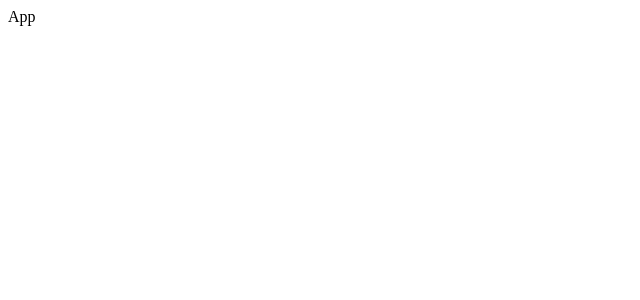
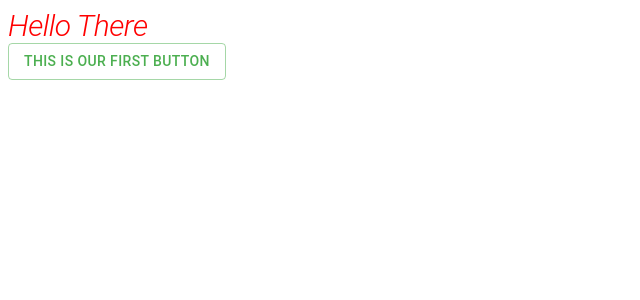
Before and after one commit to Decoy5796/material-ui-examples, a React (Create React App) app: page / in a window 1280 px wide. Shown: the top 300 px of the page, without its empty margins (0-640 px from the left). Built offline with nearby package versions, Linux system fonts and the light colour scheme.

Commit message:
Material-UI 특징 알아보기 - 기본 컴포넌트 사용해보기 - 테마 커스터마징 방법 - 스타일 오버라이딩 방법

```diff
--- a/src/App.jsx
+++ b/src/App.jsx
@@ -1,7 +1,23 @@
+import { Button, Typography } from '@material-ui/core';
+import { makeStyles, createStyles } from '@material-ui/core/styles';
+
+const useStyles = makeStyles((theme) => createStyles({
+  helloThereStyle: {
+    fontStyle: 'oblique',
+    color: 'red',
+    fontSize: '30px'
+  }
+}));
+
 function App() {
+  const classes = useStyles();
+
   return (
     <div>
-      App
+      <Typography className={classes.helloThereStyle} variant='h1' color="primary">Hello There</Typography>
+      <Button color='secondary' variant='outlined'>
+        This is our first button
+      </Button>
     </div>
   );
 }
--- a/src/index.js
+++ b/src/index.js
@@ -1,11 +1,16 @@
 import React from 'react';
 import ReactDOM from 'react-dom';
+import { ThemeProvider } from '@material-ui/core/styles';
 import App from './App';
 import reportWebVitals from './reportWebVitals';
 
+import theme from './theme';
+
 ReactDOM.render(
   <React.StrictMode>
-    <App />
+    <ThemeProvider theme={theme}>
+      <App />
+    </ThemeProvider>
   </React.StrictMode>,
   document.getElementById('root')
 );
--- /dev/null
+++ b/src/theme.js
@@ -0,0 +1,16 @@
+import { createMuiTheme } from '@material-ui/core/styles';
+import purple from '@material-ui/core/colors/purple';
+import green from '@material-ui/core/colors/green';
+
+const theme = createMuiTheme({
+  palette: {
+    primary: {
+      main: purple[500],
+    },
+    secondary: {
+      main: green[500],
+    },
+  },
+});
+
+export default theme;
```
Also changed, not shown: 1 other file (tests, documents, lock files or other folders).
